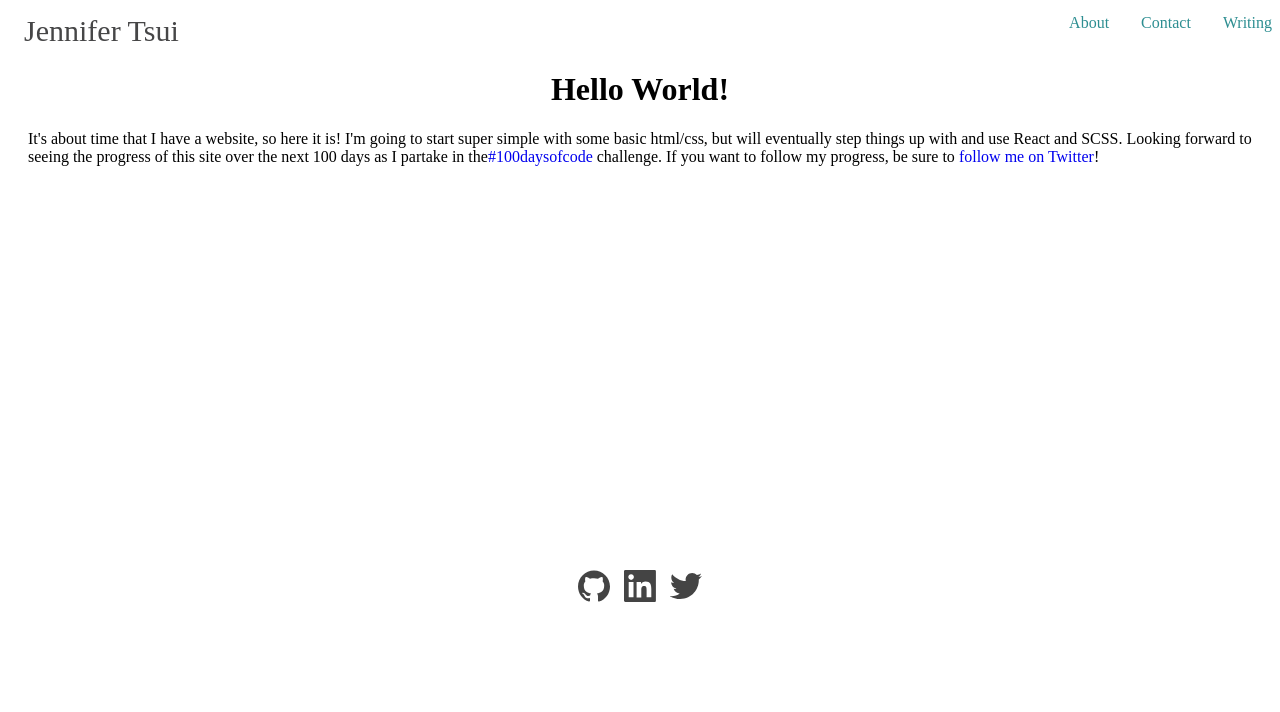
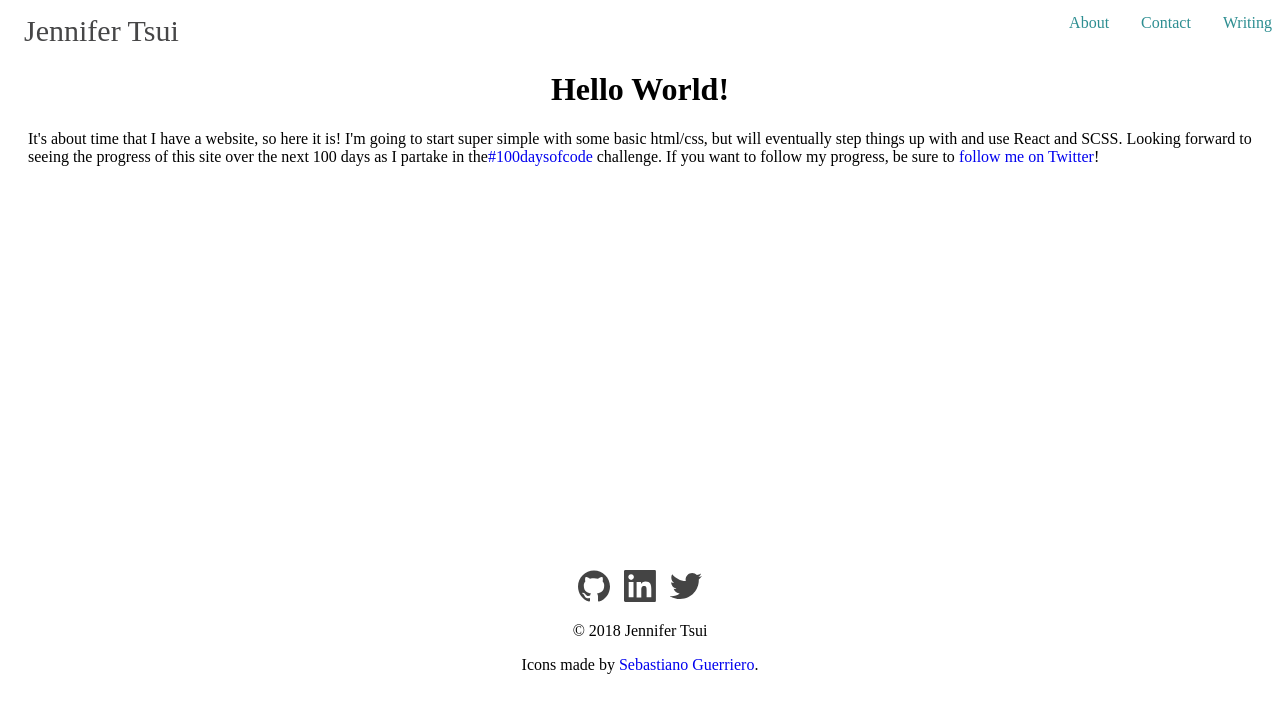
Before and after one commit to j-tsui/j-tsui.github.io, a plain HTML site: page index.html in a window 1280 px wide. Drawn offline with Linux system fonts and the light colour scheme.

Commit message:
added more to footer and mildly modified styles

```diff
--- a/index.html
+++ b/index.html
@@ -19,7 +19,7 @@
         </div>
     </body>
     <footer>
-    	<div id="social">
+    	<div class="footer">
             <a href="https://github.com/j-tsui" alt="GitHub Logo" class="social-icon">
                 <img src="img/social/social-1_logo-github.svg">
             </a>
@@ -30,5 +30,10 @@
                 <img src="img/social/social-1_logo-twitter.svg">
             </a>
         </div>
+
+        <div class="footer">
+            <p>© 2018 Jennifer Tsui</p>
+            <p>Icons made by <a href="https://dribbble.com/Sebastiano_Guerriero">Sebastiano Guerriero</a>.</p>
+        </div>
     </footer>
 </html>
--- a/styles.css
+++ b/styles.css
@@ -37,7 +37,7 @@ li a:hover:not(.active) {
     color: #464647;
 }
 
-#social {
+.footer {
     text-align: center;
 }
 
```
